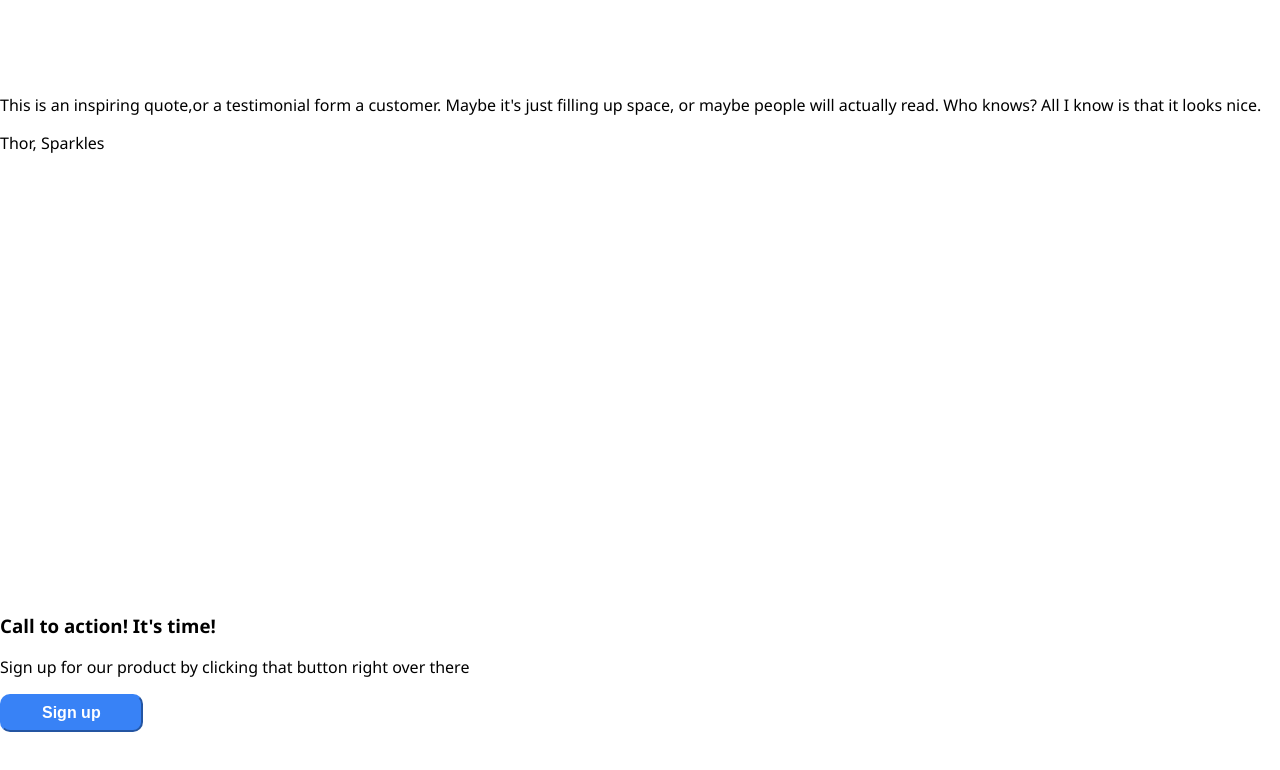
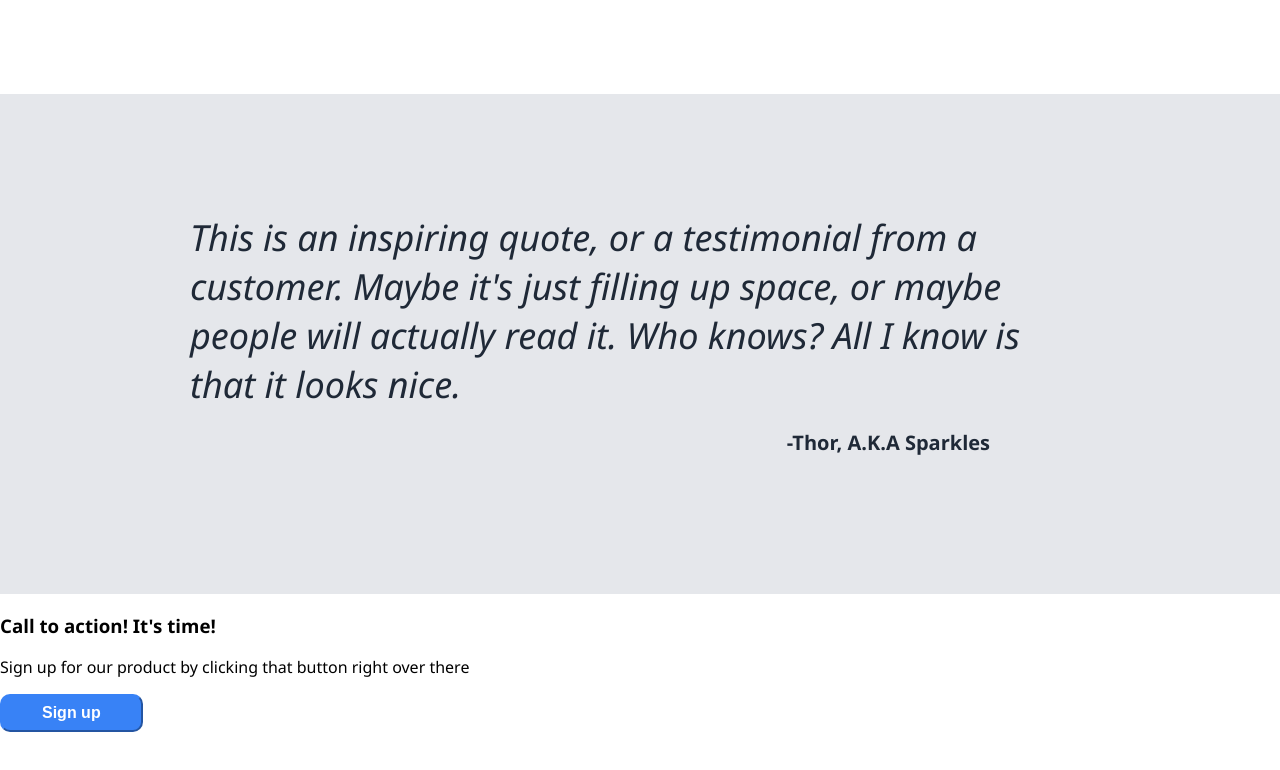
Before and after one commit to joshkoszarek/landing_page, a plain HTML site: page index.html in a window 1280 px wide. Shown: the part 1006-1776 px from the top of the page. Drawn offline with Linux system fonts and the light colour scheme.

Commit message:
Add style for quote section

```diff
--- a/index.html
+++ b/index.html
@@ -61,13 +61,16 @@
 
 
     </div>
-    <div class="quote-container">
-        <div class="big-quote">
-            This is an inspiring quote,or a testimonial form a customer. Maybe it's just filling up space, or maybe people
-            will actually read. Who knows? All I know is that it looks nice.
+    <div class="quote-background-container">
+        <div class="quote-container">
+            <div class="big-quote">
+                This is an inspiring quote, or a testimonial from a customer. Maybe it's just filling up space, or maybe people
+                will actually read it. Who knows? All I know is that it looks nice.
+            </div>
+            <p class="quote-person">-Thor, A.K.A Sparkles</p>
         </div>
-        <p class="quote-person">Thor, Sparkles</p>
     </div>
+
     <div class="call-to-action-container">
         <div class="call-to-action-box">
             <div class="call-to-action-message">
--- a/style.css
+++ b/style.css
@@ -104,12 +104,11 @@ Hero Content
     background-color: #E5E7EB;
 }
 
-
-.random-info-container {
-    background-color: white;
+.random-info-background{
     height: 500px;
 }
-.quote-container {
+
+.quote-background-container {
     height: 500px;
 }
 
@@ -178,3 +177,28 @@ Random Information Section
 Quote Section
 -------------------------------------
 */
+
+.quote-background-container {
+    background-color: #E5E7EB;
+    display: flex;
+    justify-content: center;
+    align-items: center;
+}
+.quote-container{
+    width: 900px;
+    display: flex;
+    flex-direction: column;
+}
+
+.big-quote {
+    font-size: 36px;
+    font-style: italic;
+    color: #1F2937;
+}
+.quote-person {
+    font-size: 20px;
+    font-weight: 700;
+    color: #1F2937;
+    align-self: flex-end;
+    padding-right: 100px;
+}
```
